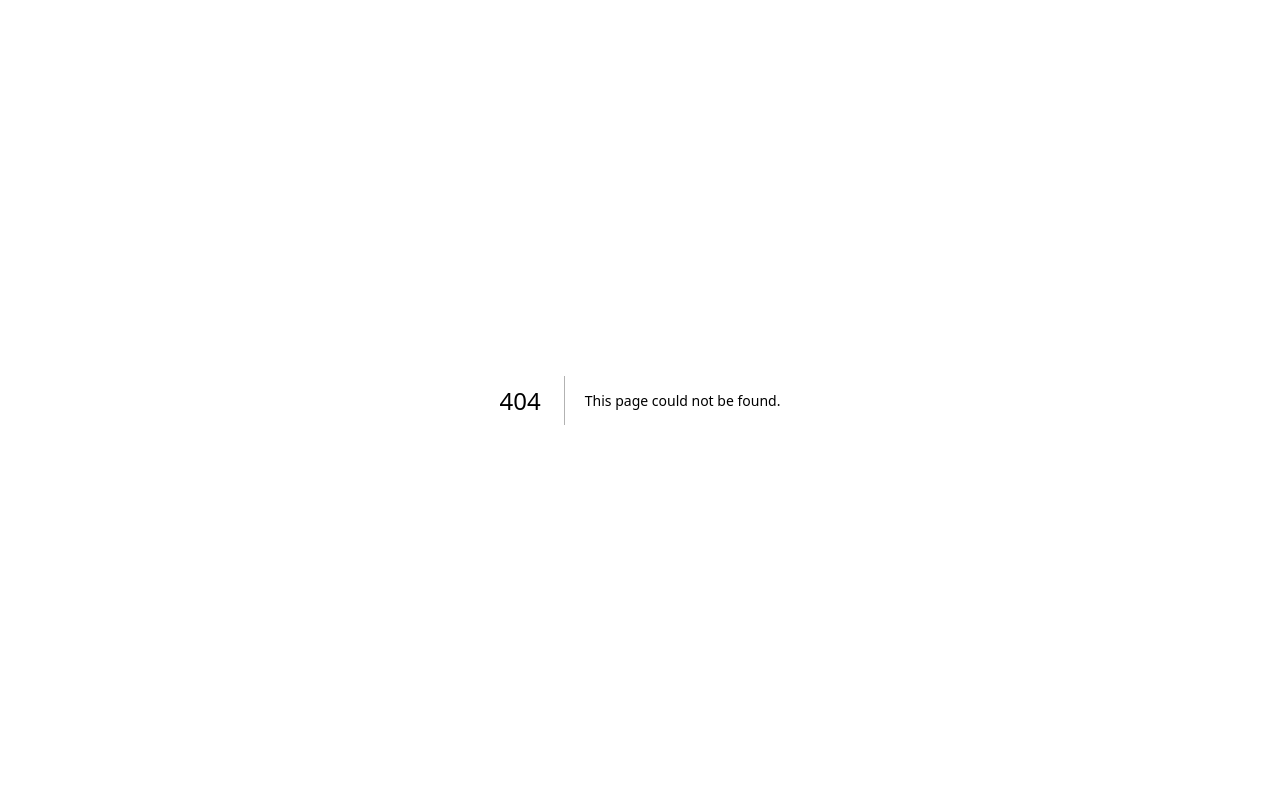
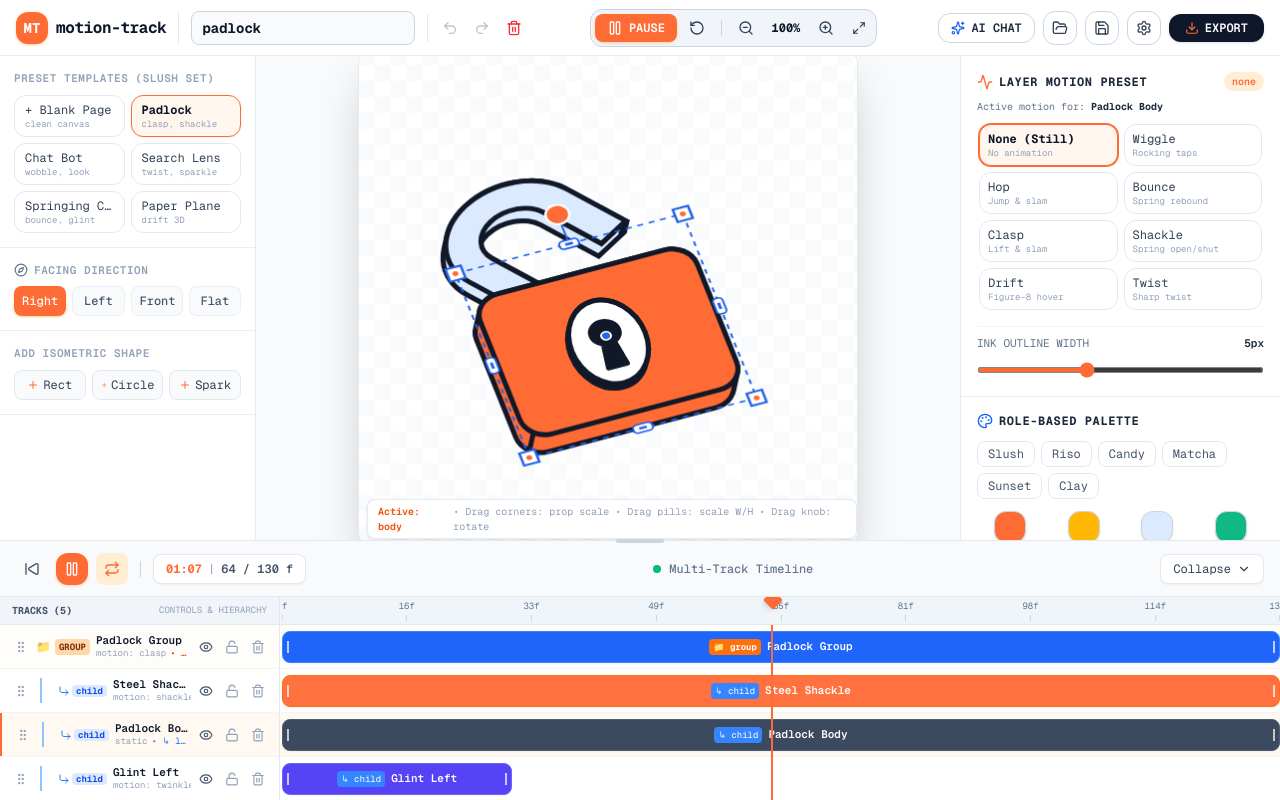
Before and after one commit to zayyid123/motion-track, a Next.js app: page /dashboard in a window 1280 px wide. Before the commit this address had no page. Built offline with nearby package versions, Linux system fonts and the light colour scheme.

Commit message:
feat: add dashboard route and update studio navigation

```diff
--- /dev/null
+++ b/src/app/dashboard/page.tsx
@@ -0,0 +1,7 @@
+'use client';
+
+import { MotionTrackStudio } from '@/components/editor/MotionTrackStudio';
+
+export default function DashboardPage() {
+  return <MotionTrackStudio />;
+}
--- a/src/app/page.tsx
+++ b/src/app/page.tsx
@@ -1,15 +1,14 @@
 'use client';
 
-import React, { useState } from 'react';
+import { useRouter } from 'next/navigation';
 import { LandingView } from '@/components/landing/LandingView';
-import { MotionTrackStudio } from '@/components/editor/MotionTrackStudio';
 
-export default function Home() {
-  const [inStudio, setInStudio] = useState<boolean>(false);
+export default function HomePage() {
+  const router = useRouter();
 
-  if (inStudio) {
-    return <MotionTrackStudio />;
-  }
+  const handleOpenStudio = () => {
+    router.push('/dashboard');
+  };
 
-  return <LandingView onOpenStudio={() => setInStudio(true)} />;
+  return <LandingView onOpenStudio={handleOpenStudio} />;
 }
--- a/src/components/editor/Toolbar.tsx
+++ b/src/components/editor/Toolbar.tsx
@@ -1,6 +1,7 @@
 'use client';
 
 import React, { useState } from 'react';
+import Link from 'next/link';
 import {
   Play,
   Pause,
@@ -77,14 +78,18 @@ export const Toolbar: React.FC<ToolbarProps> = ({
       <header className="h-14 border-b border-slate-200/80 bg-white/95 backdrop-blur-md px-3 sm:px-4 flex items-center justify-between z-20 shrink-0 w-full relative">
         {/* Brand & Project Name */}
         <div className="flex items-center gap-2 sm:gap-3 shrink-0">
-          <div className="flex items-center gap-1.5 sm:gap-2 pr-1.5 sm:pr-3 border-r border-slate-200">
+          <Link
+            href="/"
+            className="flex items-center gap-1.5 sm:gap-2 pr-1.5 sm:pr-3 border-r border-slate-200 hover:opacity-80 transition cursor-pointer"
+            title="Back to Landing Page"
+          >
             <div className="w-8 h-8 rounded-xl bg-[#ff6b35] text-white flex items-center justify-center font-mono font-bold text-xs sm:text-sm shadow-sm shadow-orange-200 shrink-0">
               MT
             </div>
             <span className="font-mono font-bold tracking-tight text-slate-900 hidden sm:inline">
               motion-track
             </span>
-          </div>
+          </Link>
 
           <input
             type="text"
```
